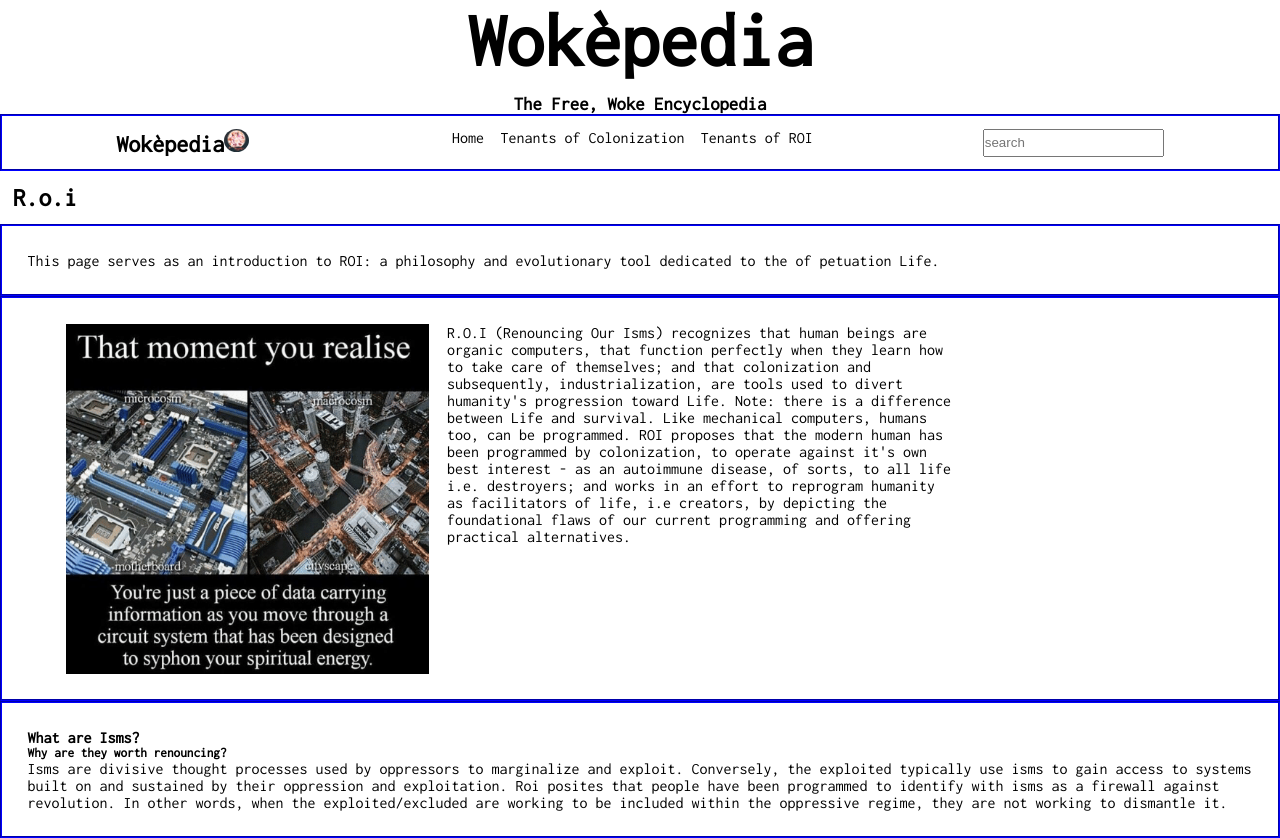
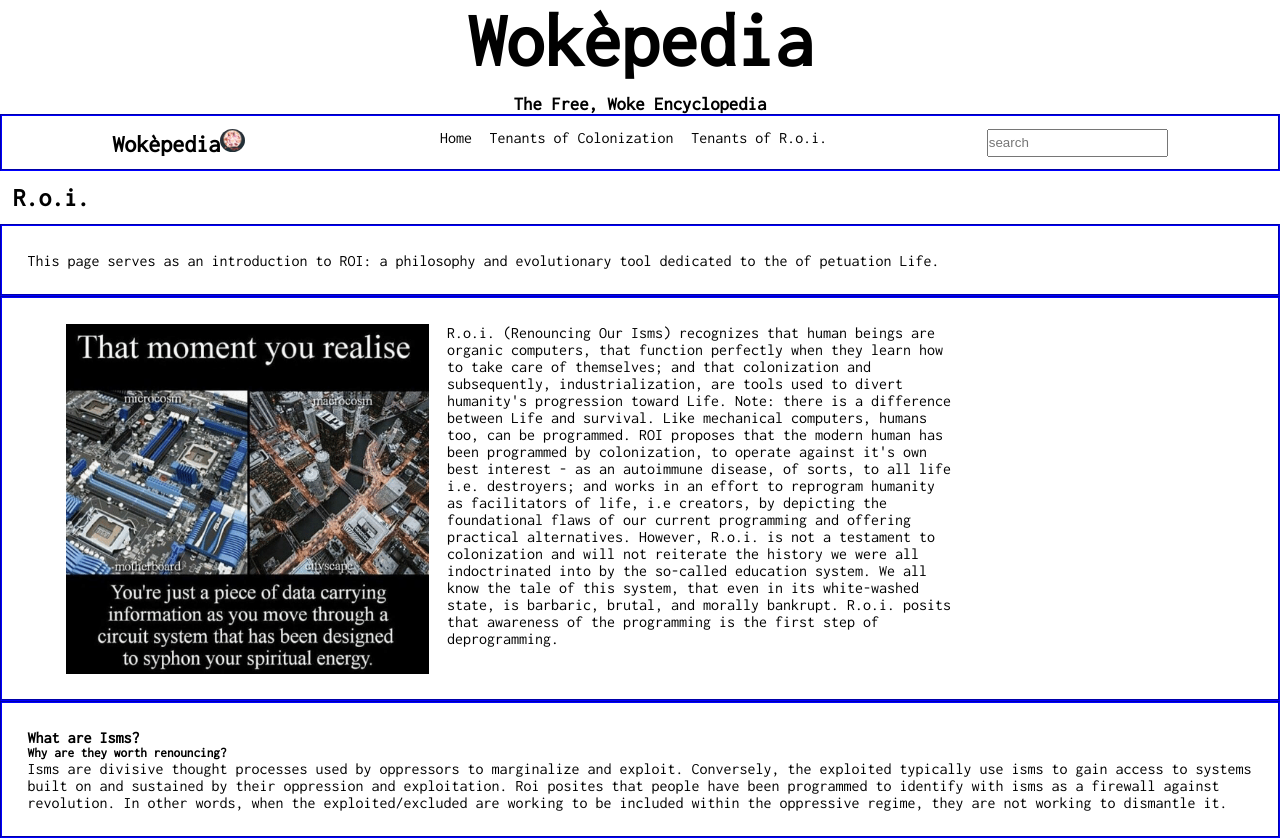
Before and after one commit to Tiffydidit/Review-Work-, a plain HTML site: page nypl_final/index.html in a window 1280 px wide. Drawn offline with Linux system fonts and the light colour scheme.

Commit message:
Final progress

```diff
--- a/nypl_final/css/style.css
+++ b/nypl_final/css/style.css
@@ -44,6 +44,7 @@ nav{
 .top{
 	margin: 1%;
 	font-size: 2vw;
+
 }
 .woke{
 	text-align: center;
@@ -53,6 +54,7 @@ nav{
 .tag{
 	text-align: center;
 	margin-top: 1%;
+
 }
 
 .fpi{
--- a/nypl_final/index.html
+++ b/nypl_final/index.html
@@ -21,12 +21,12 @@
 
 			<li><a href="pages/colonization.html">Tenants of Colonization</a></li>
 
-			<li><a href="pages/roi.html">Tenants of ROI</a></li>
+			<li><a href="pages/roi.html">Tenants of R.o.i.</a></li>
 		</ul>
 
 		<input type="text" name="search" placeholder="search">
 	</nav>
-	<h3 class="top">R.o.i</h3>
+	<h3 class="top">R.o.i.</h3>
 	<main>
 		<div>
 			<p>This page serves as an introduction to ROI: a philosophy and evolutionary tool dedicated to the of petuation Life.</p>
@@ -36,7 +36,7 @@
 		</div>
 		<div id="fp">
 			<img   class="fpi" src="images/roip2.png">
-			<p>R.O.I (Renouncing Our Isms) recognizes that human beings are organic computers, that function perfectly when they learn how to take care of themselves; and that colonization and subsequently, industrialization, are tools used to divert humanity's progression toward Life. Note: there is a difference between Life and survival. Like mechanical computers, humans too, can be programmed. ROI proposes that the modern human has been programmed by colonization, to operate against it's own best interest - as an autoimmune disease, of sorts, to all life i.e. destroyers; and works in an effort to reprogram humanity as facilitators of life, i.e creators, by depicting the foundational flaws of our current programming and offering practical alternatives. </p>
+			<p>R.o.i. (Renouncing Our Isms) recognizes that human beings are organic computers, that function perfectly when they learn how to take care of themselves; and that colonization and subsequently, industrialization, are tools used to divert humanity's progression toward Life. Note: there is a difference between Life and survival. Like mechanical computers, humans too, can be programmed. ROI proposes that the modern human has been programmed by colonization, to operate against it's own best interest - as an autoimmune disease, of sorts, to all life i.e. destroyers; and works in an effort to reprogram humanity as facilitators of life, i.e creators, by depicting the foundational flaws of our current programming and offering practical alternatives. However, R.o.i. is not a testament to colonization and will not reiterate the history we were all indoctrinated into by the so-called education system. We all know the tale of this system, that even in its white-washed state, is barbaric, brutal, and morally bankrupt. R.o.i. posits that awareness of the programming is the first step of deprogramming.  </p>
 		</div>
 		<div>
 			<h4>What are Isms?</h4>
```
Also changed, not shown: nypl_final/pages/colonization.html (+1 -1 lines), nypl_final/pages/roi.html (+1 -1 lines).
